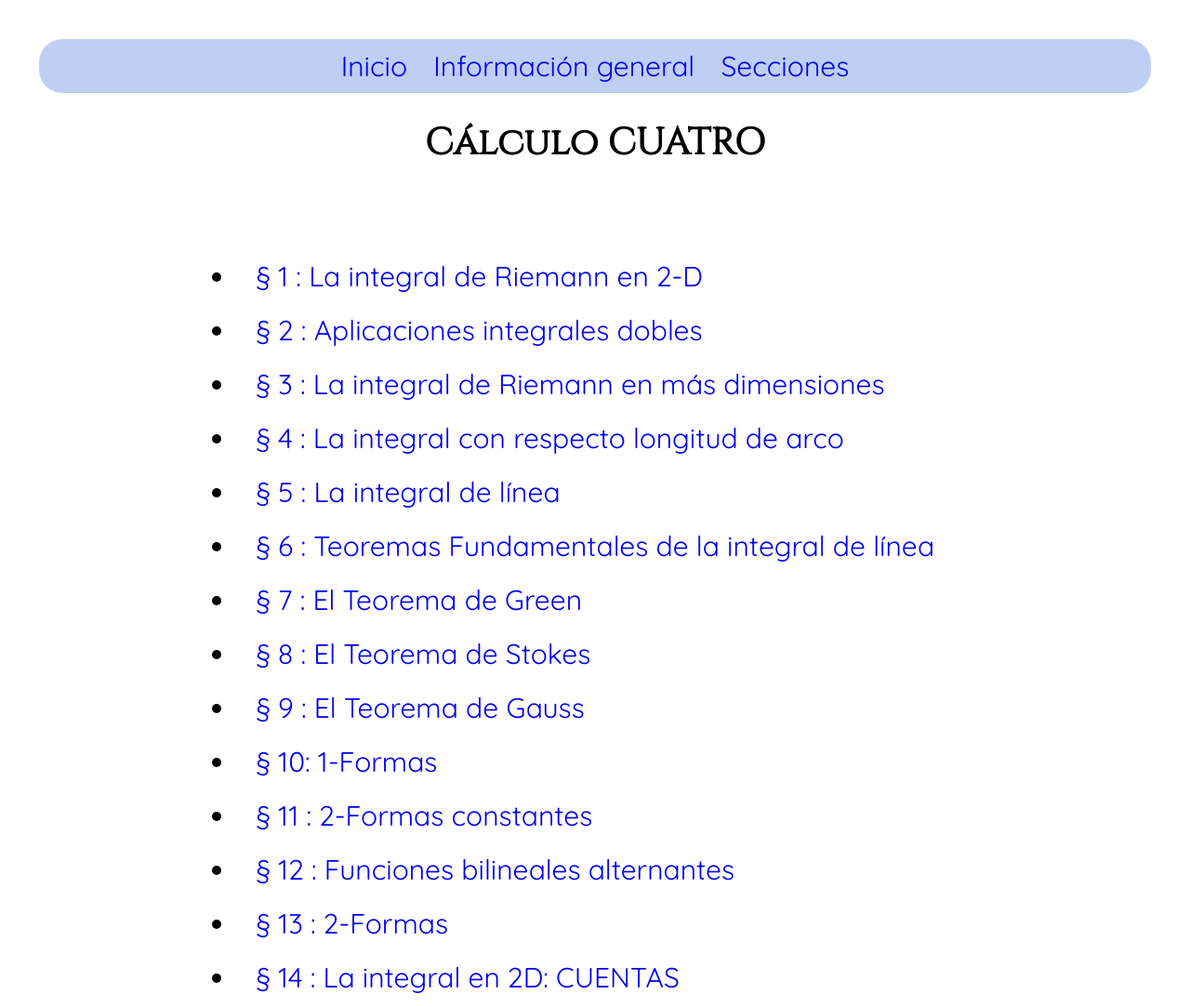
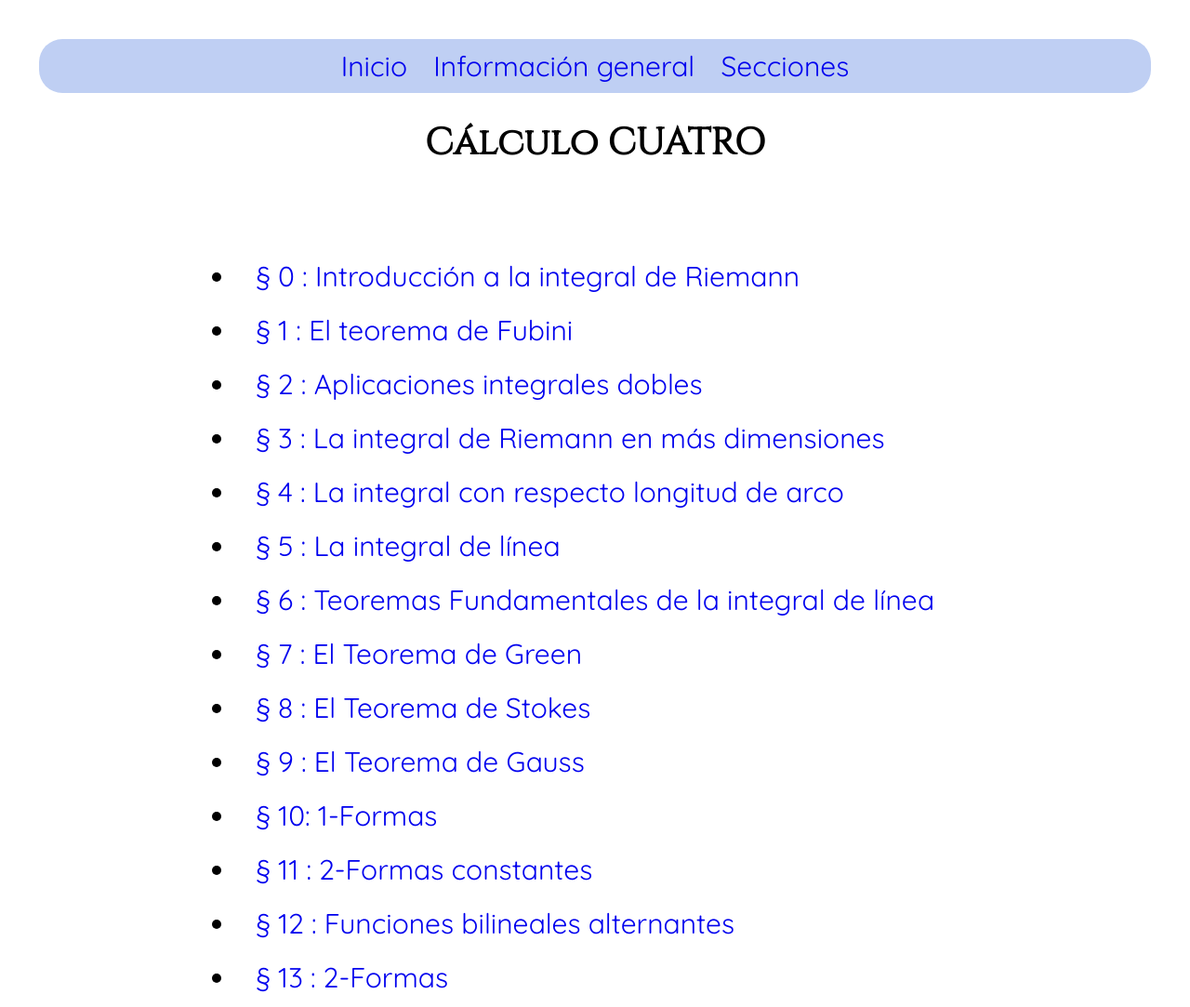
Before and after one commit to tfrancisco-ciencias/CalculoCUATRO, a plain HTML site: page Secciones.html in a window 1280 px wide. Shown: the top 1083 px of the page at 93% size. Drawn offline with nearby package versions, Linux system fonts and the light colour scheme; a web font is replaced by a local one.

Commit message:
sec 0 addec to sections

```diff
--- a/Secciones.html
+++ b/Secciones.html
@@ -34,7 +34,8 @@
   <body class="flexbox fondo-info">
     <div class="secciones-main">
       <ul>
-        <li> <a href="Secciones/S1.html"> § 1 : La integral de Riemann en 2-D </a></li>
+        <li> <a href="Secciones/S1.html"> § 0 : Introducción a la integral de Riemann  </a></li>
+        <li> <a href="Secciones/S1.html"> § 1 : El teorema de Fubini </a></li>
         <li> <a href="Secciones/S2.html"> § 2 : Aplicaciones integrales dobles </a> </li>
         <li> <a href="Secciones/S3.html"> § 3 : La integral de Riemann en más dimensiones </a> </li>
         <li> <a href="Secciones/S4.html"> § 4 : La integral con respecto longitud de arco </a> </li>
```
